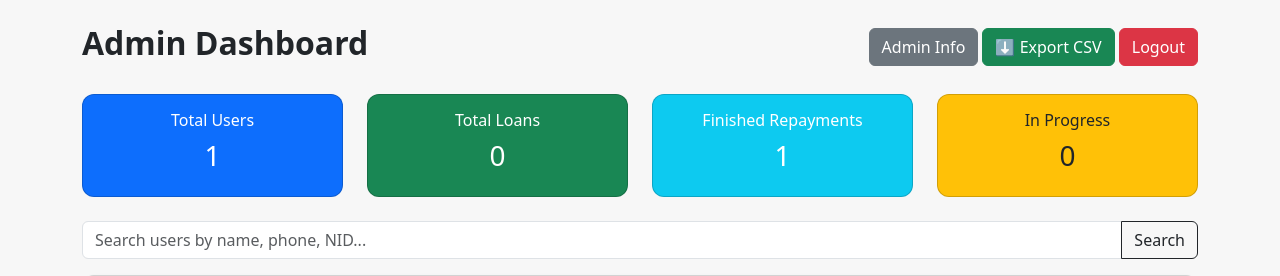
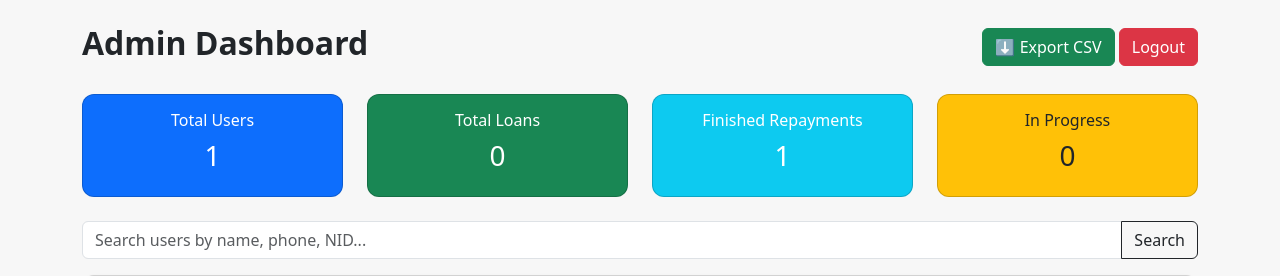
Before and after one commit to niyoyabimenyapatrice-max/ussd-loan-project, a Flask app: page /dashboard in a window 1280 px wide. Shown: the top 276 px of the page. Run offline with Flask 3, Linux system fonts and the light colour scheme; the visitor is signed in with stand-in values (Sample User, id 1); data comes from the database, SQL or seed files in the repository; data that the repository does not hold is empty.

Commit message:
Update app: dashboard summaries, user edit, repayments, USSD sessions

```diff
--- a/templates/dashboard.html
+++ b/templates/dashboard.html
@@ -20,7 +20,6 @@
     <div class="d-flex justify-content-between align-items-center mb-4">
         <h2 class="fw-bold">Admin Dashboard</h2>
         <div>
-            <a href="{{ url_for('admin_profile') }}" class="btn btn-secondary">Admin Info</a>
             <a href="{{ url_for('export_users') }}" class="btn btn-success">⬇ Export CSV</a>
             <a href="{{ url_for('logout') }}" class="btn btn-danger">Logout</a>
         </div>
```
